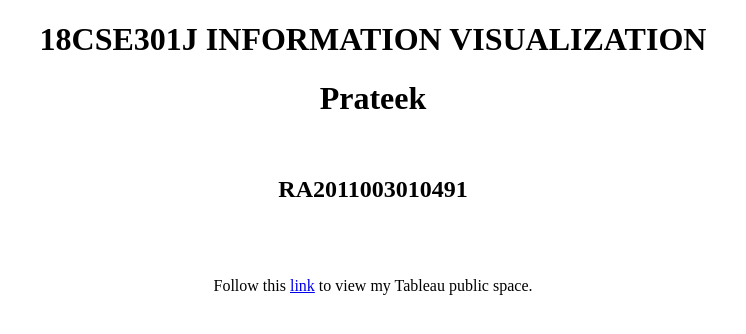
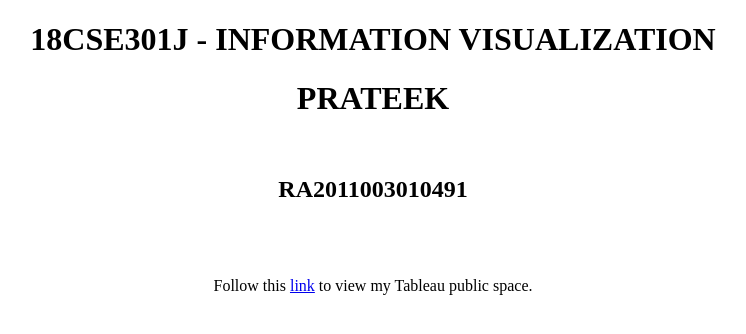
Before and after one commit to Prateek-sn-coder/18CSE301J_RA2011003010491, a plain HTML site: page index.html in a window 1280 px wide. Shown: the whole page, without its empty margins (267-1013 px from the left). Drawn offline with Linux system fonts and the light colour scheme.

Commit message:
Update index.html

```diff
--- a/index.html
+++ b/index.html
@@ -8,8 +8,8 @@
 </head>
 <body>
 
-  <center> <h1>18CSE301J INFORMATION VISUALIZATION</h1>
-    <h1>Prateek</h1>
+  <center> <h1>18CSE301J - INFORMATION VISUALIZATION</h1>
+    <h1>PRATEEK</h1>
       <br>
       <h2>RA2011003010491</h2>
 <br>
```
